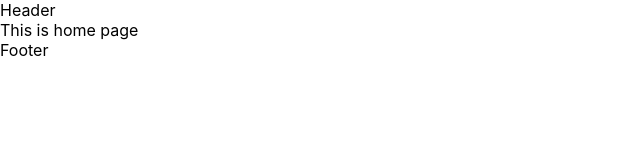
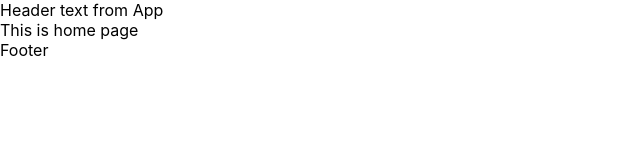
Before and after one commit to quocdunginfo/Learn-NodeJS, a React (Create React App) app in the folder client/react/: page / in a window 1280 px wide. Shown: the top 160 px of the page, without its empty margins (0-640 px from the left). Built offline with nearby package versions, Linux system fonts and the light colour scheme.

Commit message:
Passing props from parent comp to child comp

```diff
--- a/client/react/src/App.js
+++ b/client/react/src/App.js
@@ -4,17 +4,11 @@ import Header from './Header/Header';
 import Footer from './Footer/Footer';
 import Home from './Home/Home';
 
-const myElement = (
-  <div>
-    <p>I am a paragraph.</p>
-    <p>I am a paragraph too.</p>
-  </div>
-);
-
 export default function App() {
+  const headerText = 'Header text from App';
   return (
     <>
-      <Header />
+      <Header headerText={headerText} />
       <Home />
       <Footer />
     </>
--- a/client/react/src/Header/Header.js
+++ b/client/react/src/Header/Header.js
@@ -1,6 +1,6 @@
 // using function component
-export default function Header() {
+export default function Header(props) {
     return (
-        <div>Header</div>
+        <div>{props.headerText}</div>
     );
 }
```
